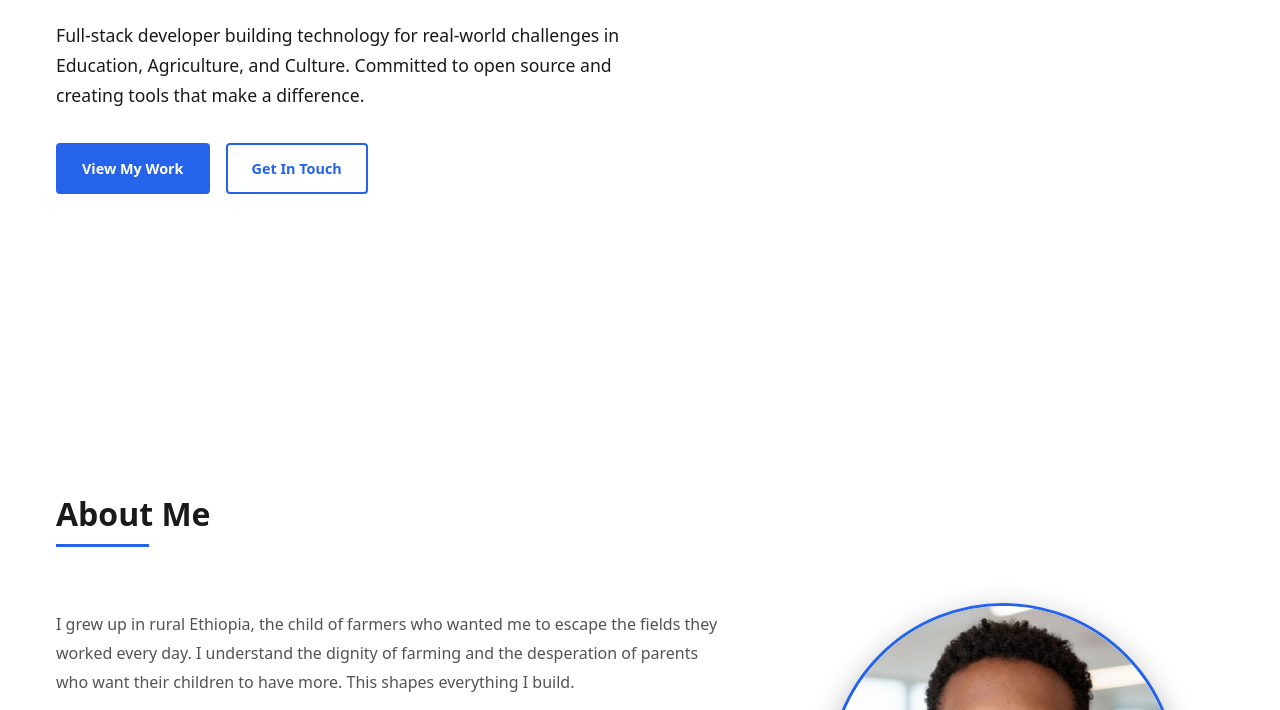
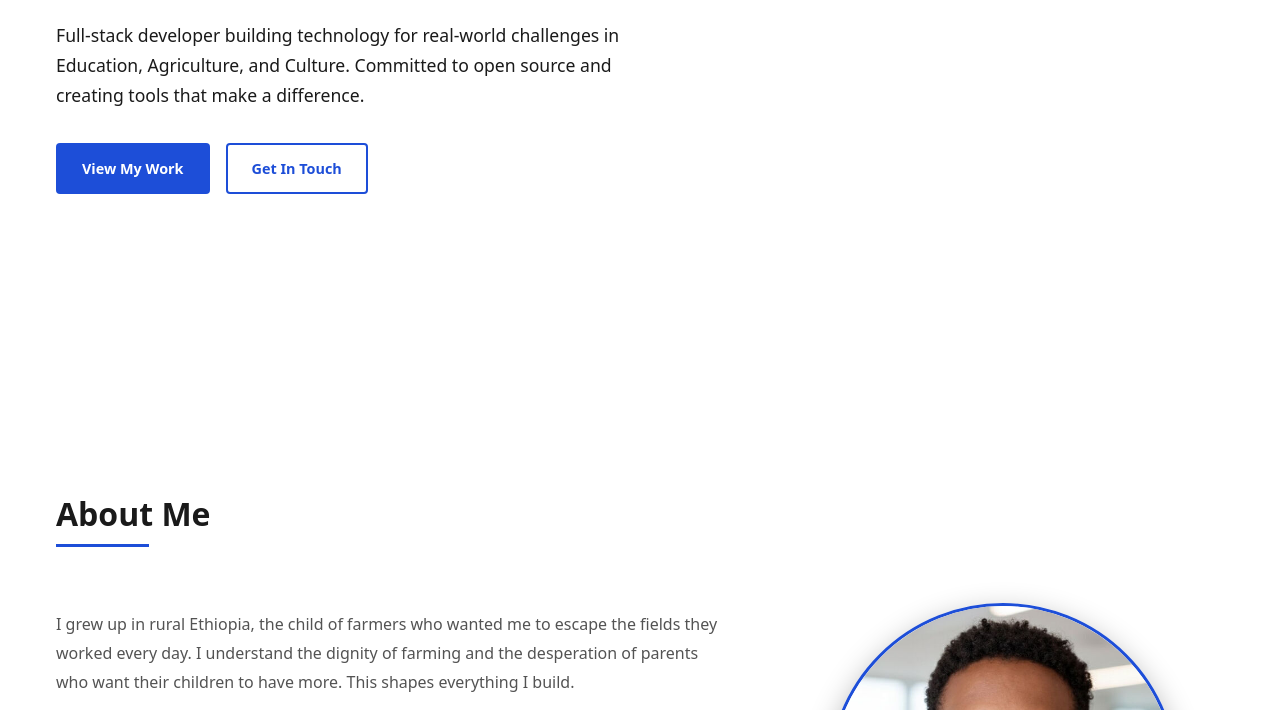
Before and after one commit to sele01/myportfolio, a website built with Vite: page index.html in a window 1280 px wide. Shown: the part 440-1150 px from the top of the page. Built offline with nearby package versions, Linux system fonts and the light colour scheme.

Commit message:
Phase 8: Darken primary color for WCAG AA contrast compliance

```diff
--- a/src/styles/base/_variables.css
+++ b/src/styles/base/_variables.css
@@ -2,7 +2,7 @@
   /* Colors */
   --color-bg: #0a0a0a;
   --color-text: #ffffff;
-  --color-primary: #3b82f6;
+  --color-primary: #2563eb;
   --color-secondary: #10b981;
   --color-accent: #8b5cf6;
   --color-surface: #1a1a1a;
@@ -25,7 +25,7 @@
   /* Colors */
   --color-bg: #0a0a0a;
   --color-text: #ffffff;
-  --color-primary: #3b82f6;
+  --color-primary: #1d4ed8;
   --color-secondary: #10b981;
   --color-accent: #8b5cf6;
   --color-surface: #1a1a1a;
@@ -58,7 +58,7 @@
 body.light-mode {
   --color-bg: #ffffff;
   --color-text: #1a1a1a;
-  --color-primary: #2563eb;
+  --color-primary: #1d4ed8;
   --color-secondary: #059669;
   --color-accent: #7c3aed;
   --color-surface: #f3f4f6;
```
